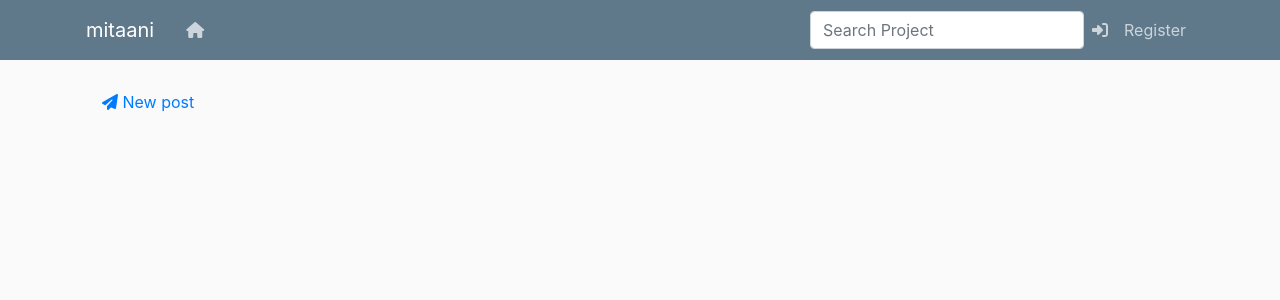
After one commit to vsidera/Neighbourhoods, a Django app: page /posts in a window 1280 px wide. The commit adds this page. Shown: the top 300 px of the page. Run offline with Django 3.2, Linux system fonts and the light colour scheme; data that the repository does not hold is empty; some libraries are stand-ins or nearby versions.

```diff
--- /dev/null
+++ b/hoodapp/templates/hoodapp/posts.html
@@ -0,0 +1,20 @@
+{% extends "hoodapp/base.html" %}
+{% block content %}
+<div class="posts">
+    <a class="nav-item nav-link" href="{% url 'post-create' %}"><i class="fa fa-paper-plane" aria-hidden="true"></i> New post</a>
+
+    {% for post in posts %}
+    <div class="post-tem">
+    <article class="media content-section">
+      <div class="media-body">
+        <div class="article-metadata">
+          <small class="text-muted">{{ post.date_posted|date:"F d, Y" }}</small>
+        </div>
+        <h5><a class="article-title" href="{% url 'post-detail' post.id %}">{{ post.title }}</a></h5>
+        <p class="article-content">{{ post.description }}</p>
+      </div>
+    </article>
+    </div>
+    {% endfor %}
+  </div>
+  {% endblock content %}
--- a/hoodapp/urls.py
+++ b/hoodapp/urls.py
@@ -7,6 +7,7 @@ urlpatterns = [
     path('', views.home, name='hoodapp-home'),
     path('post/<int:pk>/', PostDetailView.as_view(), name='post-detail'),
     path('neighbourhood/<int:pk>/', HoodDetailView.as_view(), name='hood-detail'),
+    path('posts', views.posts, name='hood-post'),
     path('post/new/', views.new_post, name='post-create'),
     path('post/<int:pk>/delete/', PostDeleteView.as_view(), name='post-delete'),
     url(r'^search/', views.search_results, name='search_results'),
--- a/hoodapp/views.py
+++ b/hoodapp/views.py
@@ -6,7 +6,7 @@ from django.contrib.auth.mixins import LoginRequiredMixin, UserPassesTestMixin
 from django.views.generic import (DetailView, UpdateView, DeleteView)
 from django.views.generic.edit import FormMixin
 from .forms import uploadForm
-from .models import  Post, Profile, Neighbourhood
+from .models import  Post, Profile, Neighbourhood, Business
 
 def home(request):
     context = {
@@ -15,8 +15,16 @@ def home(request):
 
     return render(request, 'hoodapp/home.html', context)
 
+def posts(request):
+    context = {
+        'posts': Post.objects.all()
+    }
+
+    return render(request, 'hoodapp/posts.html', context)
+
 class PostDetailView(DetailView):
     model = Post
+    model = Business
 
 class HoodDetailView(DetailView):
     model = Neighbourhood
```
Also changed, not shown: hoodapp/templates/hoodapp/neighbourhood_detail.html (+15 -20 lines).
